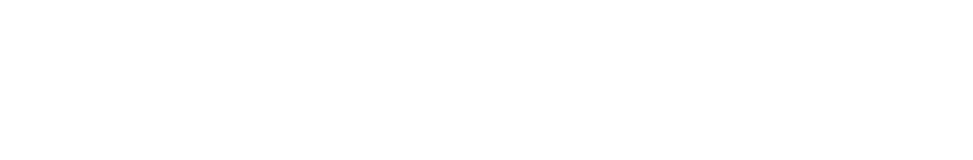
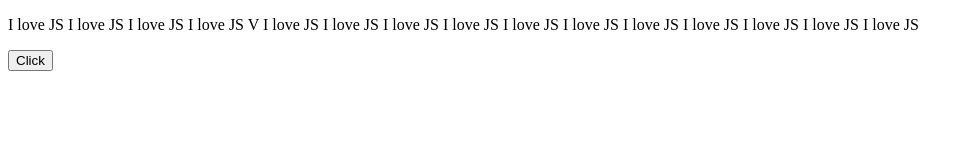
Before and after one commit to visiteur85/study, a plain HTML site: page Otus1/index.html in a window 1280 px wide. Shown: the whole page, without its empty margins (0-973 px from the left). Drawn offline with Linux system fonts and the light colour scheme.

Commit message:
Otus1_Dom

```diff
--- a/Otus1/index.html
+++ b/Otus1/index.html
@@ -9,8 +9,12 @@
 </head>
 
 <body>
-
-<script src="./otus1.js"></script>
+    <p class="text">
+        I love JS I love JS I love JS I love JS V I love JS I love JS I love JS I love JS I love JS I love JS
+        I love JS I love JS I love JS I love JS I love JS
+    </p>
+    <button class="button">Click</button>
+    <script src="./otus1.js"></script>
 </body>
 
 </html>
```
Also changed, not shown: Otus1/otus1.js (+79 -0 lines).
